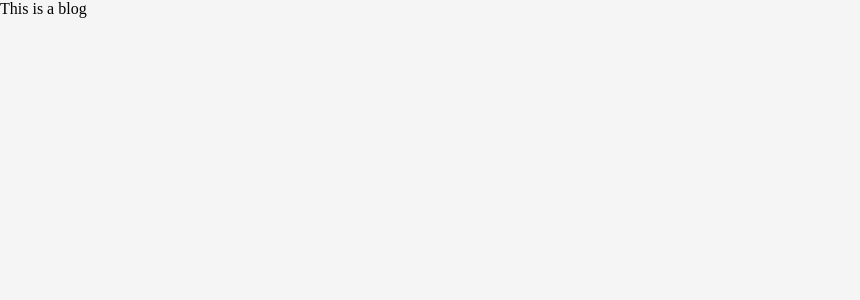
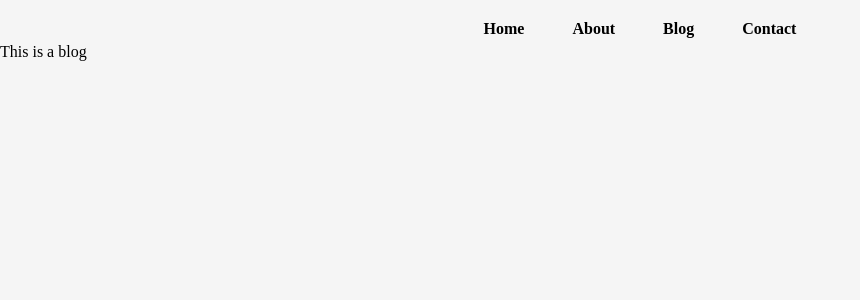
Before and after one commit to arghagithub/HuntingCoder, a Next.js app: page /blog in a window 1280 px wide. Shown: the top 300 px of the page, without its empty margins (0-860 px from the left). Built offline with nearby package versions, Linux system fonts and the light colour scheme.

Commit message:
video 14: displaying navbar in all page

```diff
--- /dev/null
+++ b/components/Navbar.js
@@ -0,0 +1,30 @@
+import React from "react";
+import Link from "next/link";
+import { Inter } from "next/font/google";
+import styles from "@/styles/Home.module.css";
+const Navbar = () => {
+  return (
+    <nav className={styles.mainnav}>
+      <ul>
+        <Link href="/">
+          {" "}
+          <a><li>Home</li></a>
+        </Link>
+        <Link href="/about">
+          {" "}
+          <a><li>About</li></a>{" "}
+        </Link>
+        <Link href="/blog">
+          {" "}
+          <a><li>Blog</li></a>
+        </Link>
+        <Link href="/contact">
+          {" "}
+          <a><li>Contact</li></a>
+        </Link>
+      </ul>
+    </nav>
+  );
+};
+
+export default Navbar;
--- a/pages/_app.js
+++ b/pages/_app.js
@@ -1,5 +1,9 @@
+import Navbar from '@/components/Navbar'
 import '@/styles/globals.css'
 
 export default function App({ Component, pageProps }) {
-  return <Component {...pageProps} />
+  return<>
+  <Navbar/>
+  <Component {...pageProps} />
+  </>
 }
```
Also changed, not shown: pages/index.js (+14 -23 lines).
